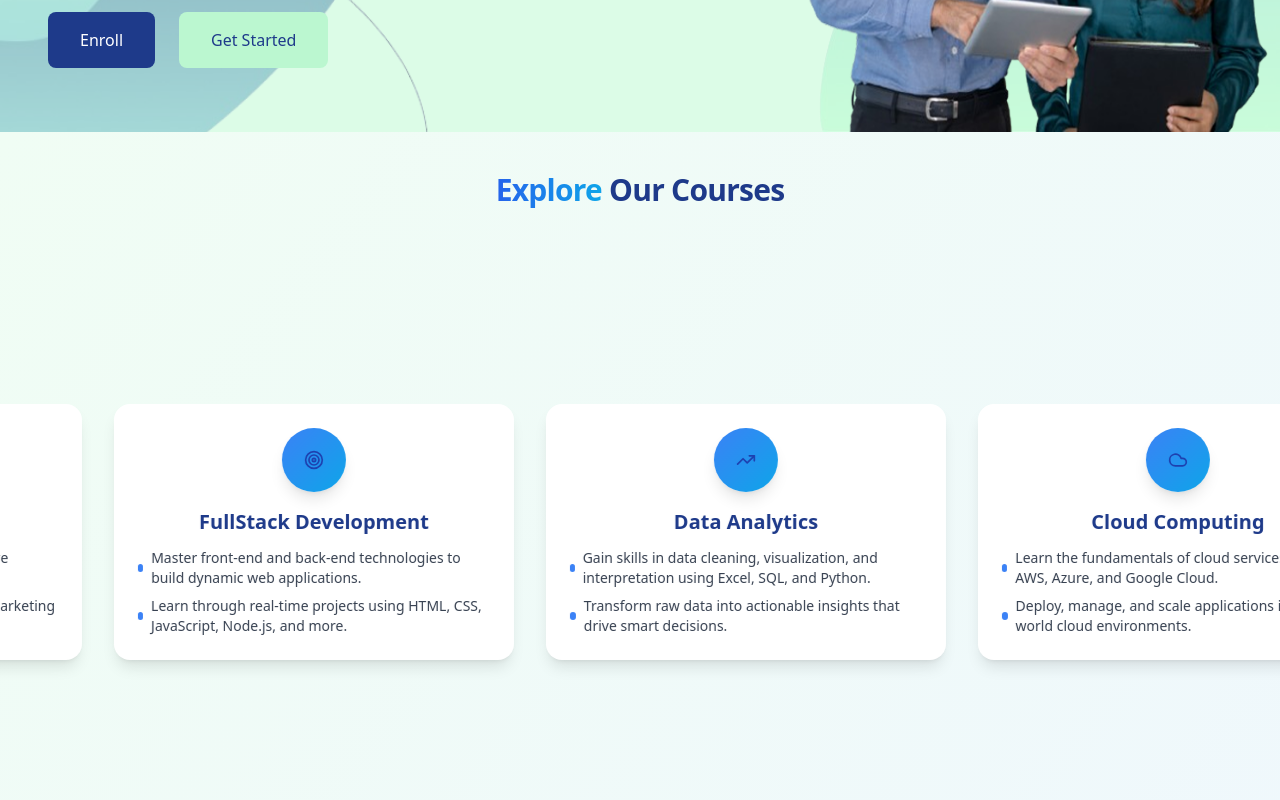
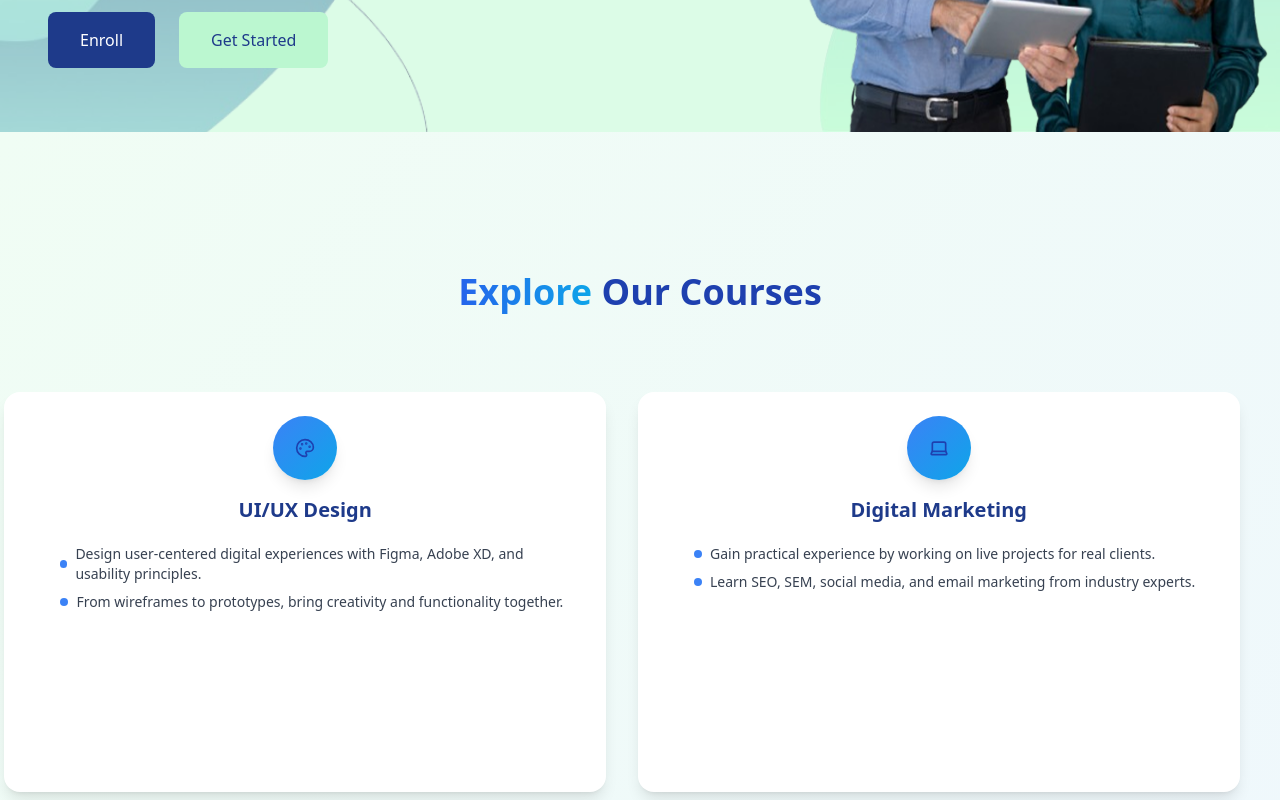
Before and after one commit to aakifsaf/VDartFrontend, a React (Vite) app in the folder frontend/: page / in a window 1280 px wide. Shown: the part 440-1240 px from the top of the page. Built offline with nearby package versions, Linux system fonts and the light colour scheme.

Commit message:
horizontal scroll done

```diff
--- a/frontend/src/pages/HomePage.jsx
+++ b/frontend/src/pages/HomePage.jsx
@@ -71,9 +71,7 @@ const roles = [
 
 export default function HomePage() {
   const sectionRef = useRef(null);
-  const horizontalRef = useRef(null);
-  const sliderRef = useRef(null);
-  const scrollIntervalRef = useRef(null);
+
 
   // State variables
   const [charIndex, setCharIndex] = useState(0);
@@ -188,36 +186,33 @@ export default function HomePage() {
     return () => clearTimeout(timeout);
   }, [charIndex, isDeleting, roleIndex]);
 
+  const innerRef = useRef(null);
+
   useEffect(() => {
+    const section = sectionRef.current;
+    const inner = innerRef.current;
+    if (!section || !inner) return;
+
     const handleScroll = () => {
-      const section = sectionRef.current;
-      const slider = horizontalRef.current;
-
-      if (!section || !slider) return;
-
-      const scrollTop = window.scrollY;
       const sectionTop = section.offsetTop;
+      const scrollY = window.scrollY;
       const sectionHeight = section.offsetHeight;
       const windowHeight = window.innerHeight;
 
-      const scrollDistance = scrollTop - sectionTop;
-      const maxScroll = sectionHeight - windowHeight;
+      const scrollInSection = Math.min(
+        Math.max(scrollY - sectionTop, 0),
+        sectionHeight - windowHeight
+      );
 
-      if (scrollDistance > 0 && scrollDistance < maxScroll) {
-        // Calculate horizontal scroll amount
-        const horizontalScroll = (scrollDistance / maxScroll) * slider.scrollWidth;
+      const maxScroll = inner.scrollWidth - window.innerWidth;
+      const scrollProgress = scrollInSection / (sectionHeight - windowHeight);
+      const translateX = -scrollProgress * maxScroll;
 
-        // Apply smooth scroll using GSAP
-        gsap.to(slider, {
-          x: -horizontalScroll,
-          duration: 0.3,
-          ease: "power2.inOut"
-        });
-      }
+      inner.style.transform = `translateX(${translateX}px)`;
     };
 
-    window.addEventListener('scroll', handleScroll);
-    return () => window.removeEventListener('scroll', handleScroll);
+    window.addEventListener("scroll", handleScroll);
+    return () => window.removeEventListener("scroll", handleScroll);
   }, []);
 
   return (
@@ -354,35 +349,35 @@ export default function HomePage() {
       {/* Courses Offered */}
       <section
   ref={sectionRef}
-        className="relative h-[200vh] bg-gradient-to-br from-green-50 to-blue-50"
+  className="relative h-[200vh] bg-gradient-to-br from-green-50 to-blue-50 z-10"
   id="courses"
 >
-        {/* Header stays at the top of this section */}
-        <div className="absolute top-10 left-1/2 transform -translate-x-1/2 text-center z-10">
-          <h3 className="text-xl md:text-3xl font-bold text-blue-900 tracking-tight">
+  {/* Sticky container that locks when section enters */}
+  <div className="sticky top-0 h-screen flex flex-col justify-center items-start overflow-hidden">
+    <h3 className="text-3xl md:text-4xl font-bold text-blue-800 mb-6 md:mb-10 text-center mx-auto w-fit pb-6 md:pb-10 px-4">
       <span className="bg-gradient-to-r from-blue-600 to-sky-500 bg-clip-text text-transparent">
         Explore
       </span>{" "}
       Our Courses
     </h3>
-        </div>
 
-        {/* Sticky container */}
-        <div className="sticky top-0 h-screen flex items-center overflow-hidden">
+    {/* Horizontal scroll track */}
     <div
-            ref={horizontalRef}
-            className="flex transition-transform duration-300 ease-out will-change-transform pl-10 gap-8"
+      ref={innerRef}
+      className="flex gap-6 md:gap-8 transition-transform duration-300 ease-out will-change-transform px-4 md:px-10"
     >
-          {[...courses, ...courses].map((course, idx) => (
+      {courses.map((course, idx) => (
         <div
           key={idx}
-              className="min-w-[320px] w-[400px] bg-white rounded-2xl shadow-lg p-6 flex-shrink-0 hover:shadow-xl transition-transform duration-300 hover:-translate-y-1"
+          className="min-w-[280px] sm:min-w-[320px] md:min-w-[380px] w-[80vw] md:w-[47vw] h-[auto] md:h-[50vh] bg-white rounded-2xl shadow-lg p-6 flex-shrink-0 hover:shadow-xl transition-transform duration-300 hover:-translate-y-1"
         >
-              <div className="flex items-center justify-center w-16 h-16 mb-4 mx-auto rounded-full bg-gradient-to-br from-blue-500 to-sky-500 shadow-lg text-white text-2xl">
+          <div className="flex items-center justify-center w-14 h-14 md:w-16 md:h-16 mb-4 mx-auto rounded-full bg-gradient-to-br from-blue-500 to-sky-500 shadow-lg text-white text-2xl">
             {course.icon}
           </div>
-              <h4 className="text-xl font-bold text-blue-900 mb-3 text-center">{course.title}</h4>
-              <ul className="space-y-2 text-sm text-gray-700">
+          <h4 className="text-lg md:text-xl font-bold text-blue-900 mb-3 pb-2 text-center">
+            {course.title}
+          </h4>
+          <ul className="space-y-2 text-sm text-gray-700 pl-4 md:pl-8">
             {course.points.map((pt, i) => (
               <li key={i} className="flex items-center gap-2">
                 <span className="w-2 h-2 bg-blue-500 rounded-full" />
@@ -761,12 +756,12 @@ export default function HomePage() {
 
     {/* Right: Company Info */}
     <div className="space-y-2 text-center md:text-left">
-      <h3 className="text-sm font-semibold uppercase tracking-wide">Contact Us</h3>
-      <p className="text-sm font-bold">VDart Academy</p>
-      <a href="mailto:info@vdartacademy.com" className="text-sm text-blue-100 underline hover:text-white">
+      <h3 className="text-sm font-semibold uppercase tracking-wide text-blue-900">Contact Us</h3>
+      <p className="text-sm font-bold text-blue-900">VDart Academy</p>
+      <a href="mailto:info@vdartacademy.com" className="text-sm text-blue-900 underline hover:text-blue-600">
         info@vdartacademy.com
       </a>
-      <p className="text-sm text-blue-100">
+      <p className="text-sm text-blue-900">
         Vdart, 30, Chennai - Theni Hwy, Mannarpuram, Sangillyandapuram,<br />
         Tiruchirappalli, Tamil Nadu 620020
       </p>
@@ -775,13 +770,13 @@ export default function HomePage() {
 
   {/* Bottom Row */}
   <div className="border-t border-gray-600 mt-6 pt-4 flex flex-col md:flex-row justify-between items-center text-xs text-blue-100 gap-4">
-    <p className="text-center md:text-left">
+    <p className="text-center md:text-left text-blue-900">
       &copy; VDart Academy 2025. All Rights Reserved.
       <span className="underline cursor-pointer ml-1">Disclaimer</span> |
       <span className="underline cursor-pointer ml-1">Privacy Policy</span>
     </p>
 
-    <div className="flex flex-wrap justify-center md:justify-start gap-4 md:gap-10">
+    <div className="flex flex-wrap justify-center md:justify-start gap-4 md:gap-10 text-blue-900">
       <div className="flex items-center gap-1">
         <FaFacebook className="w-4 h-4" />
         <span>VDart Academy</span>
```
Lines whose indentation alone changed are shown as unchanged.
